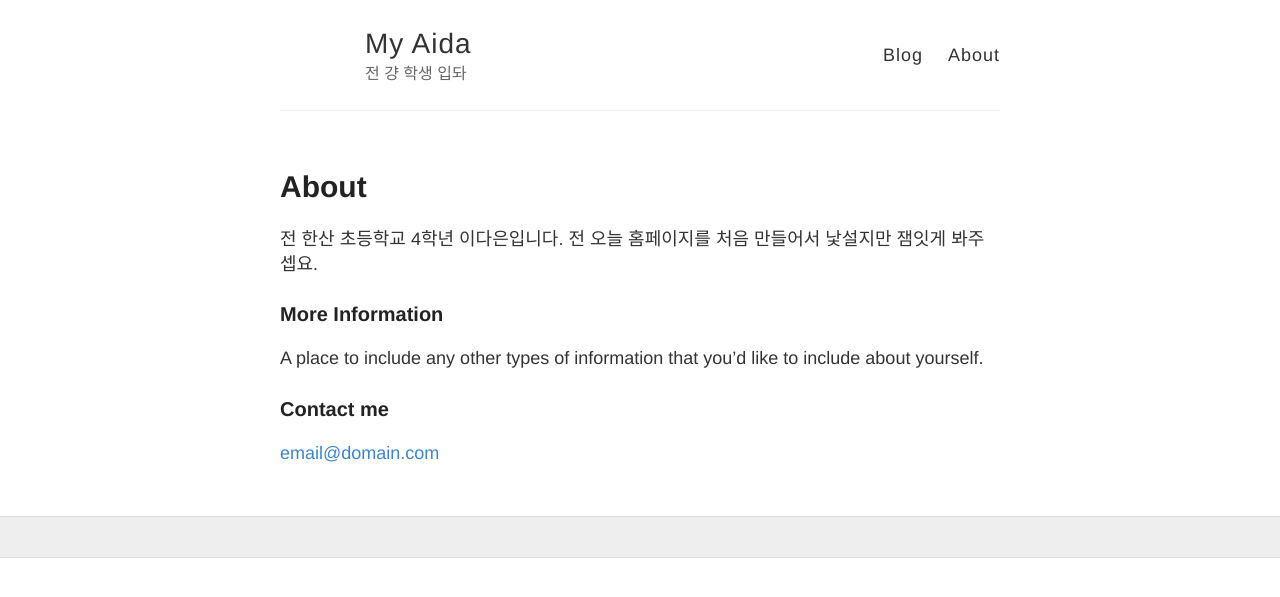
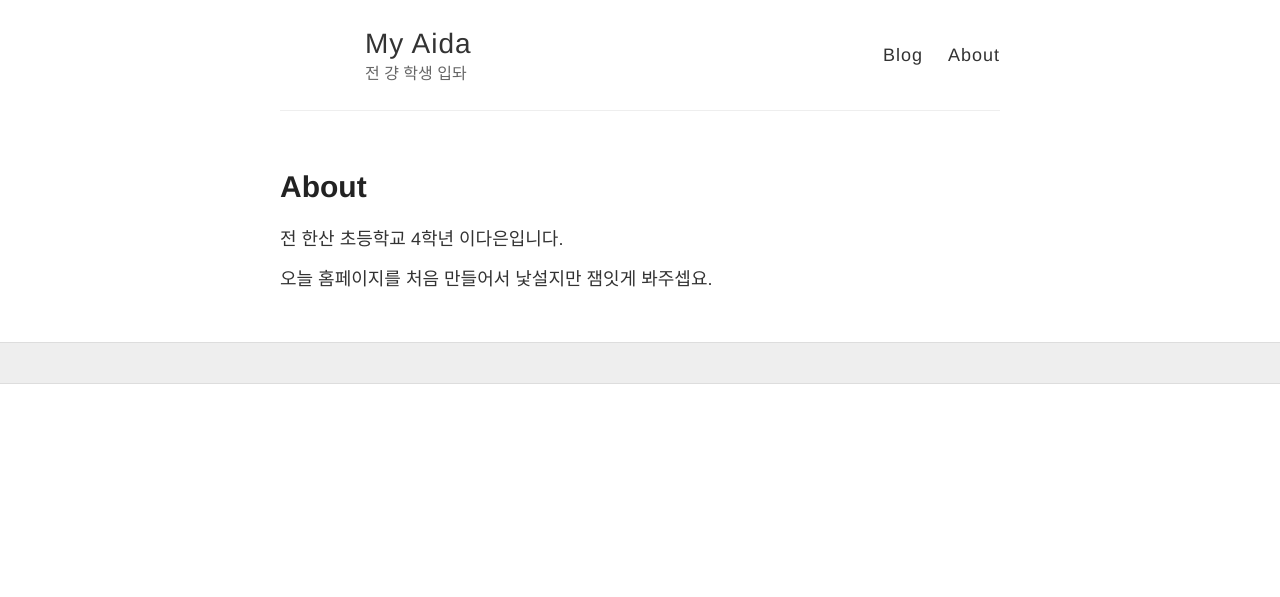
Before and after one commit to MyAida/MyAida.github.io, a Jekyll site: the page built from about.md, in a window 1280 px wide. Shown: the top 597 px of the page. Built offline with Jekyll 4.4.1, drawn with Linux system fonts in a browser that asks for light colours.

Commit message:
Update about.md

```diff
--- a/about.md
+++ b/about.md
@@ -5,12 +5,5 @@ permalink: /about/
 ---
 
 전 한산 초등학교 4학년 이다은입니다.
-전 오늘 홈페이지를 처음 만들어서 낯설지만 잼잇게 봐주셉요.
 
-### More Information
-
-A place to include any other types of information that you'd like to include about yourself.
-
-### Contact me
-
-[email@domain.com](mailto:email@domain.com)
+오늘 홈페이지를 처음 만들어서 낯설지만 잼잇게 봐주셉요.
```
